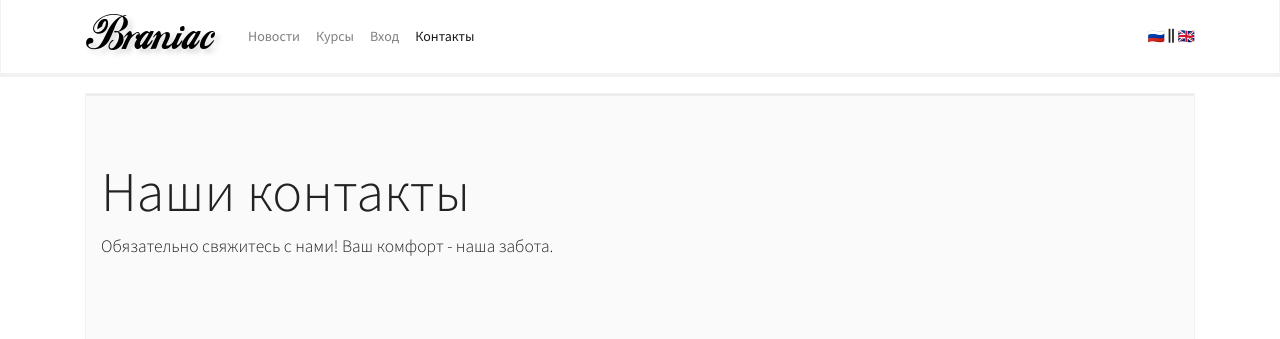
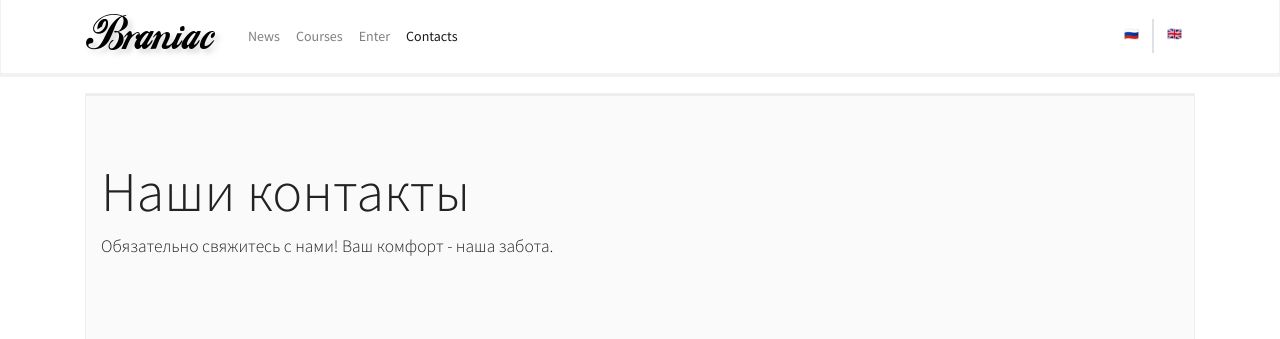
Before and after one commit to MonsieurMerde/BraniacLMS, a Django app: page /mainapp/contacts/ in a window 1280 px wide. Shown: the top 339 px of the page. Run offline with Django 3.2, Linux system fonts and the light colour scheme; parts of the project's set-up code (start-up, migrations or seed data) failed here and were passed over; some libraries are stand-ins or nearby versions.

Commit message:
lesson_08: i18n

```diff
--- a/config/settings.py
+++ b/config/settings.py
@@ -55,6 +55,7 @@ INSTALLED_APPS = [
 MIDDLEWARE = [
     "django.middleware.security.SecurityMiddleware",
     "django.contrib.sessions.middleware.SessionMiddleware",
+    "django.middleware.locale.LocaleMiddleware",
     "django.middleware.common.CommonMiddleware",
     "django.middleware.csrf.CsrfViewMiddleware",
     "django.contrib.auth.middleware.AuthenticationMiddleware",
@@ -234,3 +235,5 @@ CELERY_RESULT_BACKEND = "redis://localhost:6379"
 # Email as files for debug
 EMAIL_BACKEND = "django.core.mail.backends.filebased.EmailBackend"
 EMAIL_FILE_PATH = "var/email-messages/"
+
+LOCALE_PATHS = [BASE_DIR / "locale"]
--- a/config/urls.py
+++ b/config/urls.py
@@ -21,11 +21,11 @@ from django.urls import include, path
 from django.views.generic import RedirectView
 
 """
-namespace можно было не прописывать.
-Пространство имён по умолчанию задаётся именем приложения.
+Пространство имён (namespace) по умолчанию задаётся именем приложения.
 """
 urlpatterns = [
     path("admin/", admin.site.urls),
+    path("i18n/", include("django.conf.urls.i18n")),
     path("", RedirectView.as_view(url="mainapp/")),
     path("social_auth/", include("social_django.urls", namespace="social")),
     path("mainapp/", include("mainapp.urls", namespace="mainapp")),
--- a/templates/includes/main_menu.html
+++ b/templates/includes/main_menu.html
@@ -1,4 +1,4 @@
-{% load static %}
+{% load static i18n %}
 
 <nav class="navbar navbar-expand-lg navbar-light bg-light">
   <div class="container">
@@ -16,28 +16,34 @@
       <ul class="navbar-nav mr-auto">
         <li
           class="nav-item {% if request.resolver_match.view_name == 'mainapp:news' %}active{% endif %}">
-          <a class="nav-link" href="{% url 'mainapp:news' %}">Новости</a>
+          <a class="nav-link" href="{% url 'mainapp:news' %}">
+            {% translate "News" %}
+          </a>
         </li>
         <li
           class="nav-item {% if request.resolver_match.view_name == 'mainapp:courses' %}active{% endif %}">
-          <a class="nav-link" href="{% url 'mainapp:courses' %}">Курсы</a>
+          <a class="nav-link" href="{% url 'mainapp:courses' %}">
+            {% translate "Courses" %}
+          </a>
         </li>
         {% if user.is_authenticated %}
           <li class="nav-item dropdown">
             <a class="nav-link dropdown-toggle" href="#" id="ddProfile"
               role="button" data-toggle="dropdown" aria-haspopup="true"
               aria-expanded="false">
-              Профиль
+              {% translate "Profile" %}
             </a>
             <div class="dropdown-menu" aria-labelledby="ddProfile">
               <a class="dropdown-item"
-                href="{% url 'authapp:profile_edit' pk=request.user.pk %}">Редактировать профиль</a>
+                href="{% url 'authapp:profile_edit' pk=request.user.pk %}">Редактировать
+                профиль</a>
               <a class="dropdown-item" href="#">Мои курсы</a>
               <div class="dropdown-divider"></div>
               <a class="dropdown-item" href="#">Модерация</a>
               {% if user.is_superuser %}
                 <a class="dropdown-item" href="{% url 'admin:index' %}"
-                  target="_blank">Административный раздел</a>
+                  target="_blank">Административный
+                  раздел</a>
                 <a class="dropdown-item" href="{% url 'mainapp:log_view' %}"
                   target="_blank">Лог</a>
               {% endif %}
@@ -47,16 +53,34 @@
           </li>
         {% else %}
           <li class="nav-item">
-            <a class="nav-link" href="{% url 'authapp:login' %}">Вход</a>
+            <a class="nav-link" href="{% url 'authapp:login' %}">
+              {% translate "Enter" %}
+            </a>
           </li>
         {% endif %}
         <li
           class="nav-item {% if request.resolver_match.view_name == 'mainapp:contacts' %}active{% endif %}">
-          <a class="nav-link" href="{% url 'mainapp:contacts' %}">Контакты</a>
+          <a class="nav-link" href="{% url 'mainapp:contacts' %}">
+            {% translate "Contacts" %}
+          </a>
         </li>
       </ul>
-      <span><a href="#">🇷🇺</a> <i class="fas fa-grip-lines-vertical"></i> <a
-        href="#">🇬🇧</a></span>
+      <div class="row justify-content-end m-0">
+        <div class="col p-0 border-right">
+          <form action="{% url 'set_language' %}" method="post">
+            {% csrf_token %}
+            <input name="language" type="hidden" value="ru">
+            <button type="submit" class="btn btn-link">🇷🇺</button>
+          </form>
+        </div>
+        <div class="col p-0 border-left">
+          <form action="{% url 'set_language' %}" method="post">
+            {% csrf_token %}
+            <input name="language" type="hidden" value="en">
+            <button type="submit" class="btn btn-link">🇬🇧</button>
+          </form>
+        </div>
+      </div>
     </div>
   </div>
 </nav>
```
Also changed, not shown: mainapp/management/commands/mm.py (added, +9 -0 lines), locale/ru/LC_MESSAGES/django.po (added), mainapp/management/__init__.py (added), mainapp/management/commands/__init__.py (added).
